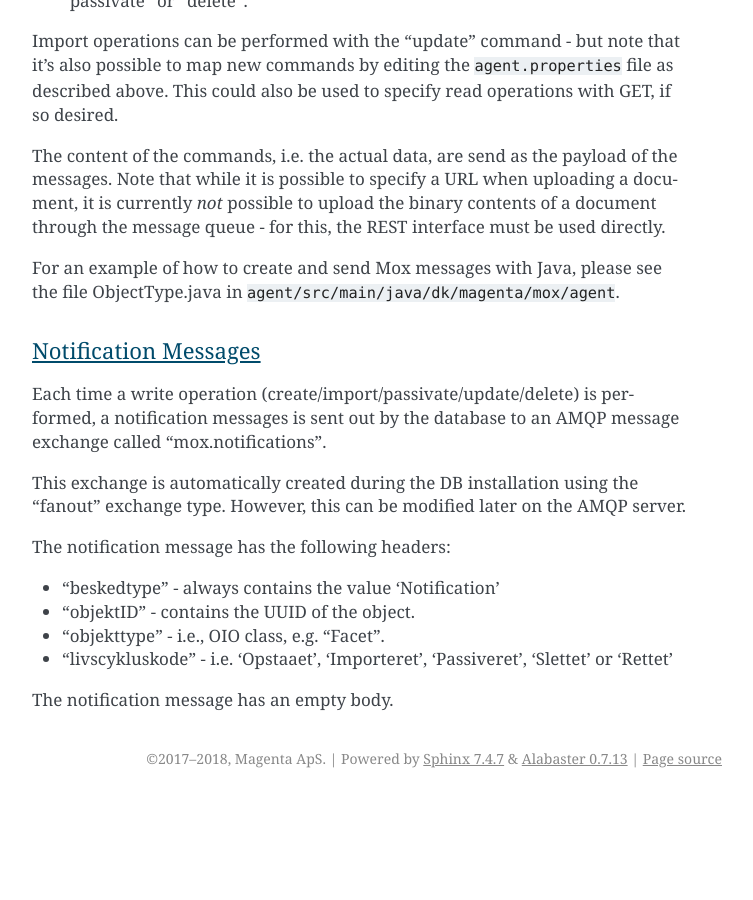
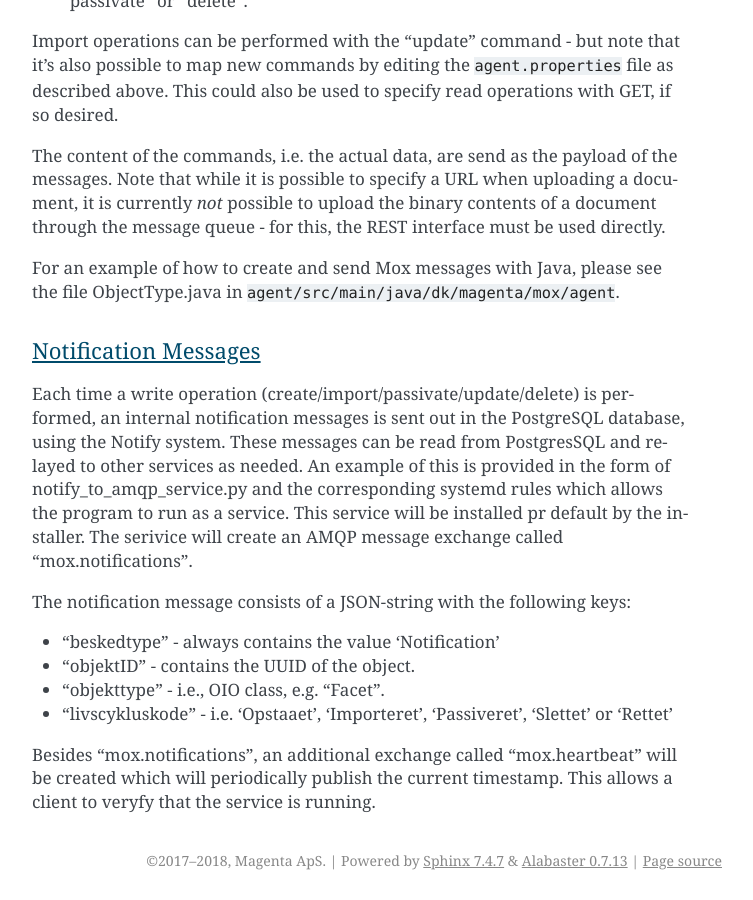
Before and after one commit to magenta-aps/mox, a Sphinx documentation site: the page built from doc/API-NOTES.rst, in a window 1280 px wide and 900 px high, scrolled down 29537 px. Shown: the whole window, without its empty margins (388-1141 px from the left). Built offline with Sphinx 7.4.7, drawn with Linux system fonts in a browser that asks for light colours; before the commit the page ends 30335 px from its top, so only the background shows below that.

Commit message:
Updated documentation to fit the changes to the notification system

```diff
--- a/doc/API-NOTES.rst
+++ b/doc/API-NOTES.rst
@@ -1406,14 +1406,15 @@ Notification Messages
 +++++++++++++++++++++
 
 Each time a write operation (create/import/passivate/update/delete) is
-performed, a notification messages is sent out by the database to an AMQP
-message exchange called "mox.notifications".
+performed, an internal notification messages is sent out in the PostgreSQL
+database, using the Notify system. These messages can be read from PostgresSQL
+and relayed to other services as needed. An example of this is provided in the
+form of notify_to_amqp_service.py and the corresponding systemd rules which
+allows the program to run as a service. This service will be installed pr default
+by the installer. The serivice will create an AMQP message exchange called
+"mox.notifications".
 
-This exchange is automatically created during the DB installation
-using the "fanout" exchange type.
-However, this can be modified later on the AMQP server.
-
-The notification message has the following headers:
+The notification message consists of a JSON-string with the following keys:
 
 * "beskedtype" - always contains the value 'Notification'
 
@@ -1424,4 +1425,6 @@ The notification message has the following headers:
 * "livscykluskode" - i.e. 'Opstaaet', 'Importeret', 'Passiveret', 'Slettet' or
   'Rettet'
 
-The notification message has an empty body.
+Besides "mox.notifications", an additional exchange called "mox.heartbeat" will
+be created which will periodically publish the current timestamp. This allows a
+client to veryfy that the service is running.
```
Also changed, not shown: python_agents/README.rst.
